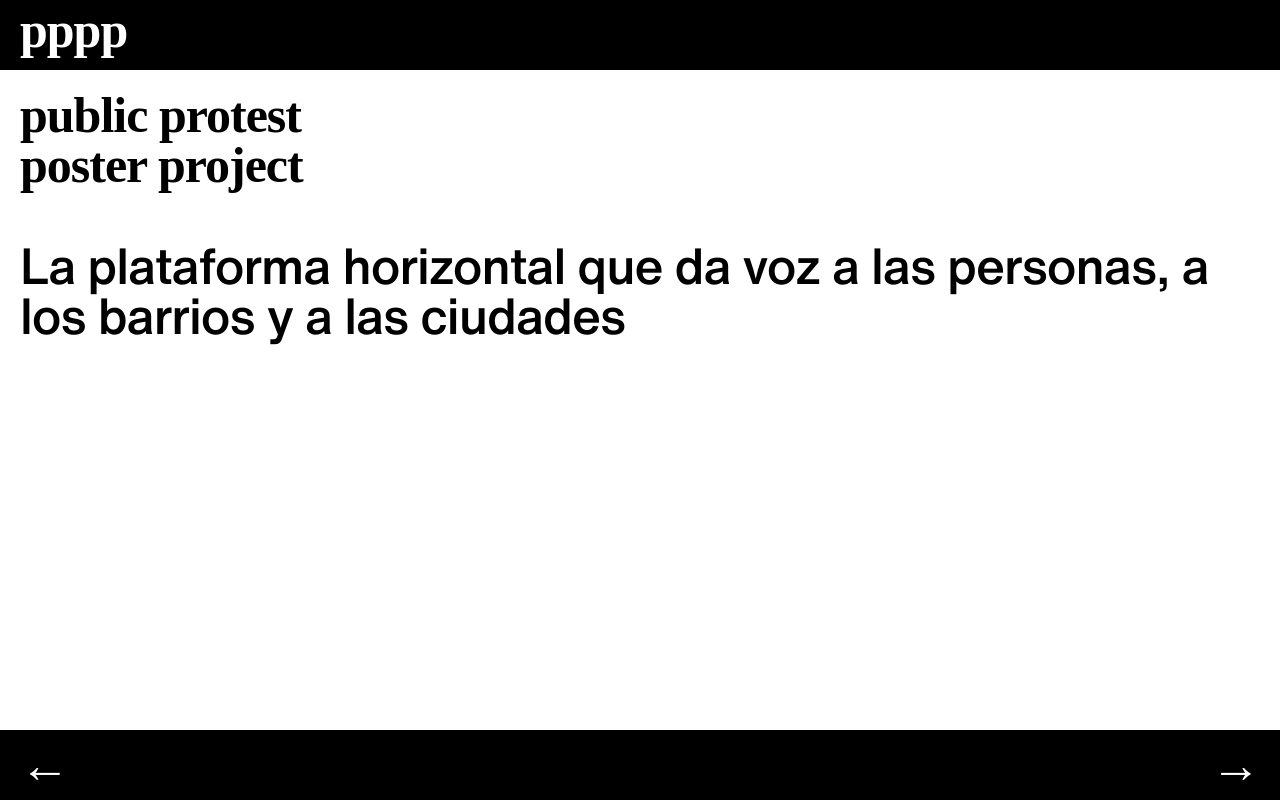
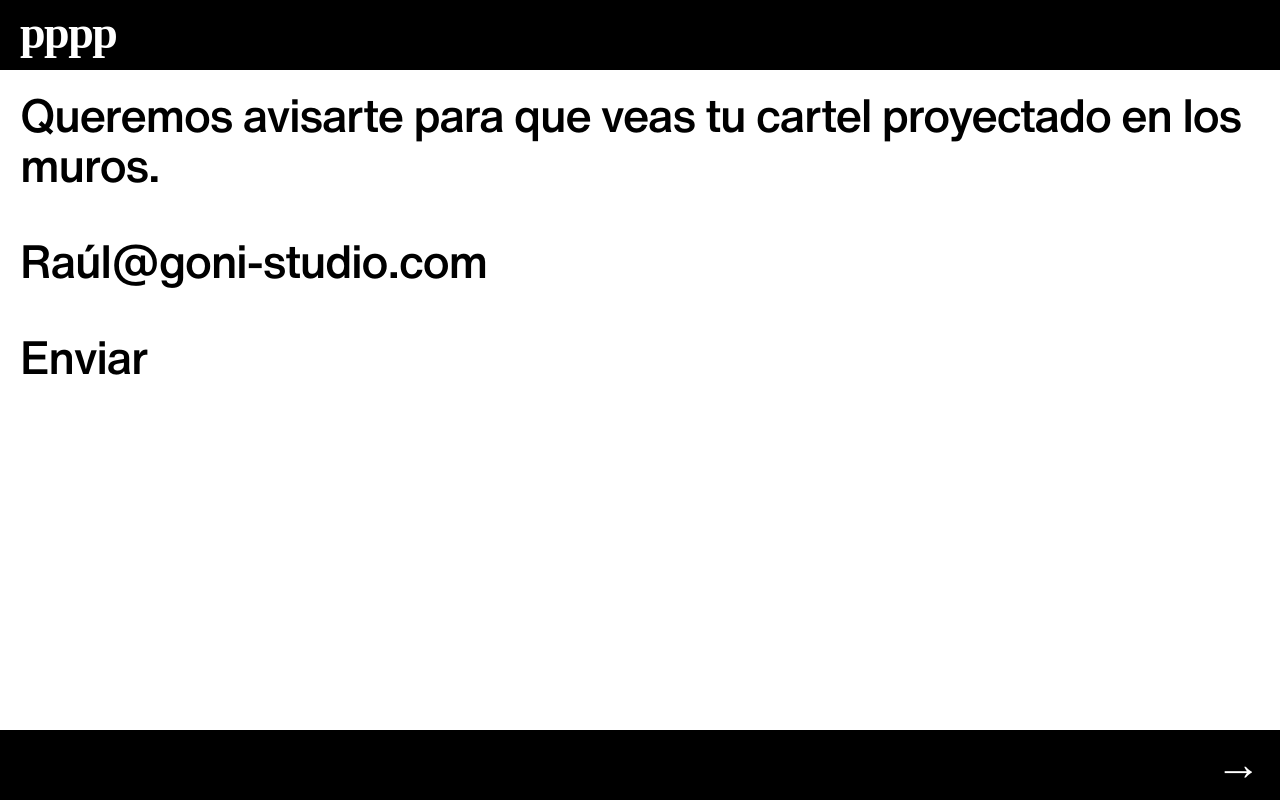
Before and after one commit to santi-grau/pppp, a Node project: template app/views/index.pug in a window 1280 px wide. Run offline with Node 20 templates, Linux system fonts and the light colour scheme; the template is opened without the code that fills it, so the values that code supplies are empty; style sheets or scripts are compiled from the project's sources; some web fonts are replaced.

Commit message:
some navi

```diff
--- a/app/css/main.styl
+++ b/app/css/main.styl
@@ -18,17 +18,22 @@
 html, body
     padding 0
     margin 0
+    // overscroll-behavior none
+    height 100%
+
+body
+    letter-spacing -1.5px
+    font-size 46px
+    line-height 50px
     font-family HelveticaNow
     webkit-font-smoothing antialiased
     font-smoothing grayscale
-    overscroll-behavior none
-    letter-spacing -1px
-    font-size 50px
-    line-height 50px
 
-#main
+#mainFlow
     position relative
-    margin naviHeight + 20px 20px 0 20px
+    width 100vw
+    height 100%
+    overflow hidden
 
 
 .navi
@@ -49,9 +54,27 @@
     &#header
         top 0
         .inner
-            margin-top -5px
+            #pageTitle
+                font-weight 400
+                &.main
+                    margin-top -5px
+                    font-weight 600
     &#footer
         bottom 0
+        &[data-navitype="blockPrev"]
+            .arrow.left
+                opacity 0.5
+                pointer-events none
+        &[data-navitype="blockNext"]
+            .arrow.right
+                opacity 0.5
+                pointer-events none
+        &[data-navitype="first"]
+            .arrow.left
+                display none
+        &[data-navitype="last"]
+            .arrow.right
+                display none
         .arrow
             line-height 0
             &.left
@@ -72,8 +95,22 @@
    clear: both;
 }
 
+
 .page
-    .active
+    position absolute
+    background #ffffff
+    width 100vw
+    height 100%
+    overflow scroll
+    transition transform 0.45s
+    transform translate3d( 0vw, 0, 0 )
+    &.left
+        transform translate3d( -100vw, 0, 0 )
+    &.right
+        transform translate3d( 100vw, 0, 0 )
+    .inner
+        margin naviHeight + 20px 20px naviHeight + 20px 20px
+    &.active
         display block
 p
     &.title
--- a/app/views/index.pug
+++ b/app/views/index.pug
@@ -5,22 +5,77 @@
     meta(http-equiv='Content-Type',content='text/html; charset=utf-8')
     meta(http-equiv='X-UA-Compatible', content='IE=edge')
     meta(name='viewport', content='width=device-width, initial-scale=1, maximum-scale=1, user-scalable=no')
-    title Project title
+    title pppp
     link(rel='stylesheet', id='mainStylesheet' href='../css/main.styl')
   body
     #header.navi
-      .inner pppp
-    #footer.navi
+      .inner
+        #pageTitle.main pppp
+    #footer.navi.first( data-navitype = 'first' )
       .inner.clearfix
         span.arrow.left ←
         span.arrow.right →
-    #main
-      .page.active
-        p.title.wlinebreaks
-          | public protest
-          | poster project
-        p La plataforma horizontal que da voz a las personas, a los barrios y a las ciudades
+    #mainFlow
+      .page.active( data-title='pppp', data-pid='main' )
+        .inner
+          p.title.wlinebreaks
+            | public protest
+            | poster project
+          p La plataforma horizontal que da voz a las personas, a los barrios y a las ciudades
+      .page( data-title='0. Intro', data-pid='intro1' )
+        .inner
+          p La herramienta con la que puedes diseñar tu propio poster y compartirlo en comunidad
+      .page( data-title='0. Intro', data-pid='intro2' )
+        .inner
+          p Además, proyectaremos los posters que la comunidad diseñe desde alguno de nuestros puntos ubicados en la ciudad de Barcelona
+          p Además, proyectaremos los posters que la comunidad diseñe desde alguno de nuestros puntos ubicados en la ciudad de Barcelona
+      .page( data-title='0. Intro', data-pid='intro3' )
+        .inner
+          p También podrás guardarlo en formato PDF para imprimirlo y darle el uso que quieras.
+      .page( data-title='1. Tema', data-pid='theme' )
+        .inner
+          p De qué quieres hablar?
+          p Activism, alarma, amor, animales, anti, arte, aware, balance, banks, beach, bed, believe, big data, biology, body, borders, brexit, bycicle, capitalism, censorship, chance, change, caos, charity, children, choices, clean, climate, consumer, color, common sense, community, conflicts, conspiracy, contact, control, cookies, corona, corruption, countries, crazy, cultura, cure, curious, danza, danger, day, debate, democracy, derecho, diferente, dignidad, dinero...
+      .page( data-title='2. Tono', data-pid='tone' )
+        .inner
+          p Cual es el tono de tu cartel?
+          p Afirmativo, crítico, interrogativo, interpelador, para la sociedad, ciencia ficción, futuro, mundo paralelo, comprensivo, irónico, satírico, divertido, provocador, asociativo, retórico, pacífico, post, anti, meta, ultra…
+      .page( data-title='3. Redacción', data-pid='infotext' )
+        .inner
+          p Ahora puedes escribir tu mensaje para el mundo! (máximo 7 palabras, no muy largas y en el idioma que quieras)
+      .page( data-title='3. Redacción', data-pid='text' )
+        .inner
+          textarea
+      .page( data-title='4. Tipografía', data-pid='font' )
+        .inner
+          ul
+            li type
+            li type
+            li type
+            li type
+      .page( data-title='5. Tamaño', data-pid='size' )
+        .inner size
+      .page( data-title='6. Alinear', data-pid='align' )
+        .inner align
+      .page( data-title='6. Color', data-pid='color' )
+        .inner color
+      .page( data-title='7. Tu cartel', data-pid='preview' )
+        .inner preview
+      .page( data-title='8. Guardar', data-pid='save' )
+        .inner
+          p Tu cartel será anónimo y formará parte de la galería. Ahora puedes guardarlo en tus #[a(href='javascript:void(0)') fotos], o en PDF para #[a(href='javascript:void(0)') imprimirlo]
 
-
+      .page( data-title='9. Compartir', data-pid='share' )
+        .inner
+          ul
+            li Telegram
+            li Whatsapp
+            li Instagram
+            li Twitter
+      .page( data-title='10. News', data-pid='news' )
+        .inner
+          p Queremos avisarte para que veas tu cartel proyectado en los muros.
+          p Raúl@goni-studio.com
+          p Enviar
 
     script(src='../js/main.js')
--- a/package.json
+++ b/package.json
@@ -4,7 +4,7 @@
   "description": "",
   "main": "index.js",
   "scripts": {
-    "start": "parcel app/views/index.pug --no-hmr --open",
+    "start": "parcel app/views/index.pug --open",
     "build": "rm -rf docs && parcel build app/views/index.pug --no-source-maps --out-dir docs --public-url '.'"
   },
   "keywords": [],
```
Also changed, not shown: app/js/main.js (+53 -1 lines).
